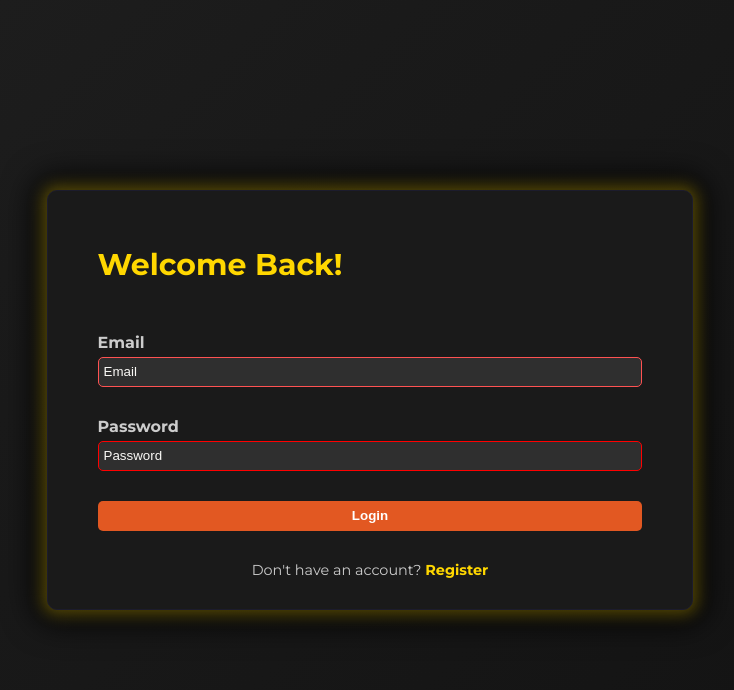
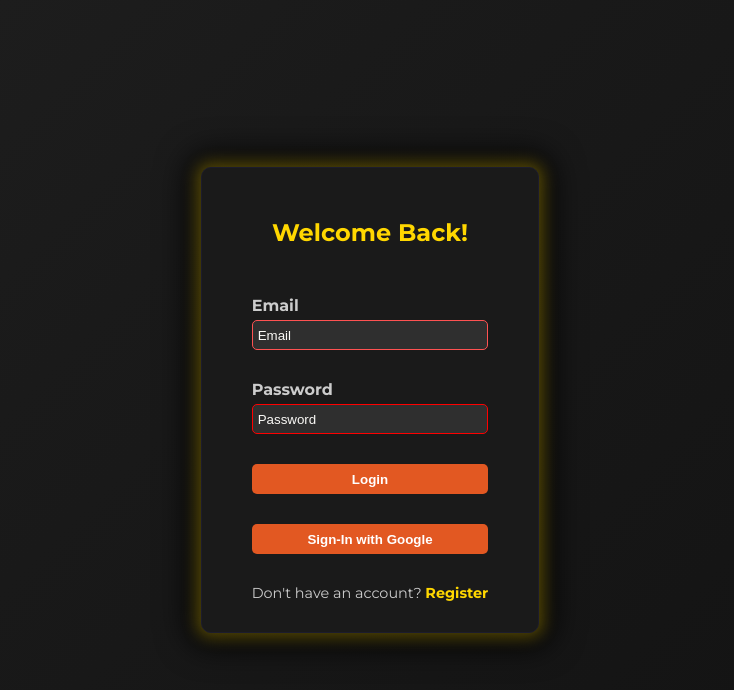
Before and after one commit to kannan2004-cre/filmscape, a React (Create React App) app in the folder filmscape/: page /login in a window 1280 px wide. Shown: the top 690 px of the page, without its empty margins (270-1004 px from the left). Built offline with nearby package versions, Linux system fonts and the light colour scheme; no server answers.

Commit message:
google signup

```diff
--- a/filmscape/src/Pages/Login.js
+++ b/filmscape/src/Pages/Login.js
@@ -1,10 +1,15 @@
 import React, { useState } from "react";
 import { useNavigate } from "react-router-dom";
 import { auth } from "../firebaseConfig";
-import { signInWithEmailAndPassword, updateProfile } from "firebase/auth";
+import {
+  signInWithEmailAndPassword,
+  updateProfile,
+  GoogleAuthProvider,
+  signInWithPopup,
+} from "firebase/auth";
 import { Link } from "react-router-dom";
 import "../css/Login.css";
-import { getFirestore, doc, getDoc } from 'firebase/firestore';
+import { getFirestore, doc, getDoc, setDoc } from "firebase/firestore";
 
 function Login() {
   const [formData, setFormData] = useState({ email: "", password: "" });
@@ -16,22 +21,52 @@ function Login() {
     setErrors({ ...errors, [e.target.name]: "" });
   };
 
+  const handleGooglelogin = async () => {
+    const provider = new GoogleAuthProvider();
+    try {
+      const result = await signInWithPopup(auth, provider);
+      const user = result.user;
+      console.log("Logged in successfully");
+      alert(`Welcome ${user.displayName} to filmscape!`);
+
+      // Save user's scripts, scenes, and other data if not already saved
+      const db = getFirestore();
+      const userDocRef = doc(db, "users", user.uid);
+      const userDoc = await getDoc(userDocRef);
+      if (!userDoc.exists()) {
+        await setDoc(userDocRef, {
+          name: user.displayName,
+          email: user.email,
+          photoURL: user.photoURL,
+          scripts: [],
+          scenes: [],
+        });
+      }
+
+      navigate("/dashboard", { state: { name: user.displayName, email: user.email, photoURL: user.photoURL } });
+    } catch (error) {
+      console.log(error);
+      alert("Something went wrong!");
+    }
+  };
+
   const handleSubmit = async (e) => {
     e.preventDefault();
     try {
-      const userCredential = await signInWithEmailAndPassword(auth, formData.email, formData.password);
+      const userCredential = await signInWithEmailAndPassword(
+        auth,
+        formData.email,
+        formData.password
+      );
 
-      try {
-        const db = getFirestore();
-        const userDoc = await getDoc(doc(db, "users", userCredential.user.uid));
-
-        if (userDoc.exists()) {
-          await updateProfile(userCredential.user, {
-            displayName: userDoc.data().name
-          });
-        }
-      } catch (profileError) {
-        console.error("Error updating profile:", profileError);
+      // Update user's profile with their name from the database if available
+      const db = getFirestore();
+      const userDocRef = doc(db, "users", userCredential.user.uid);
+      const userDoc = await getDoc(userDocRef);
+      if (userDoc.exists()) {
+        await updateProfile(userCredential.user, {
+          displayName: userDoc.data().name,
+        });
       }
 
       setErrors({ email: "", password: "" });
@@ -99,7 +134,12 @@ function Login() {
           <span className="error-message">{errors.general}</span>
         )}
         <button type="submit">Login</button>
-        <p className="redirect-text">Don't have an account? <Link to="/register">Register</Link></p>
+        <button onClick={handleGooglelogin} className="google-login">
+          Sign-In with Google
+        </button>
+        <p className="redirect-text">
+          Don't have an account? <Link to="/register">Register</Link>
+        </p>
       </form>
     </div>
   );
--- a/filmscape/src/Pages/Profile.js
+++ b/filmscape/src/Pages/Profile.js
@@ -1,11 +1,11 @@
 import React, {useState, useEffect} from "react";
 import "../css/Profile.css";
-import logo from "../images/logo.png";
 import { auth } from "../firebaseConfig";
 import { db } from "../firebaseConfig";
 import { doc, getDoc } from "firebase/firestore";
 
-const Profile = ({ user }) => {
+const Profile = ({ user , location }) => {
+  const { name, email, photoURL } = location?.state || {};
   const [userData, setUserData] = useState(null);
   const [loading, setLoading] = useState(true);
   useEffect(() => {
@@ -39,18 +39,25 @@ const Profile = ({ user }) => {
     return <div>No user data found.</div>;
   }
 
+  console.log("Photo URL:", photoURL);
+
   return (
     <div className="profile-div">
-      <h2>Profile</h2>
-      <img src={logo} alt="User Profile" />
+      <h2 className="profile-head">Profile</h2>
+      {photoURL ? (
+        <img src={photoURL} alt="User Profile" />
+      ) : (
+        <img src={require("../images/logo1.png")} alt="Placeholder" />
+
+      )}
       <div className="profile-sub">
         <div className="info-row">
           <h3>Name:</h3>
-          <h4>{userData.name}</h4>
+          <h4>{name || userData?.name}</h4>
         </div>
         <div className="info-row">
           <h3>Email:</h3>
-          <h4>{userData.email}</h4>
+          <h4>{email || userData?.email}</h4>
         </div>
       </div>
     </div>
--- a/filmscape/src/css/Profile.css
+++ b/filmscape/src/css/Profile.css
@@ -12,7 +12,7 @@
     box-shadow: 0px 4px 10px rgba(0, 0, 0, 0.5);
     gap: 10px;
 }
-h2{
+.profile-head{
     margin-right: 300px;
     margin-bottom: 20px;
     color: #FFD700;
```
